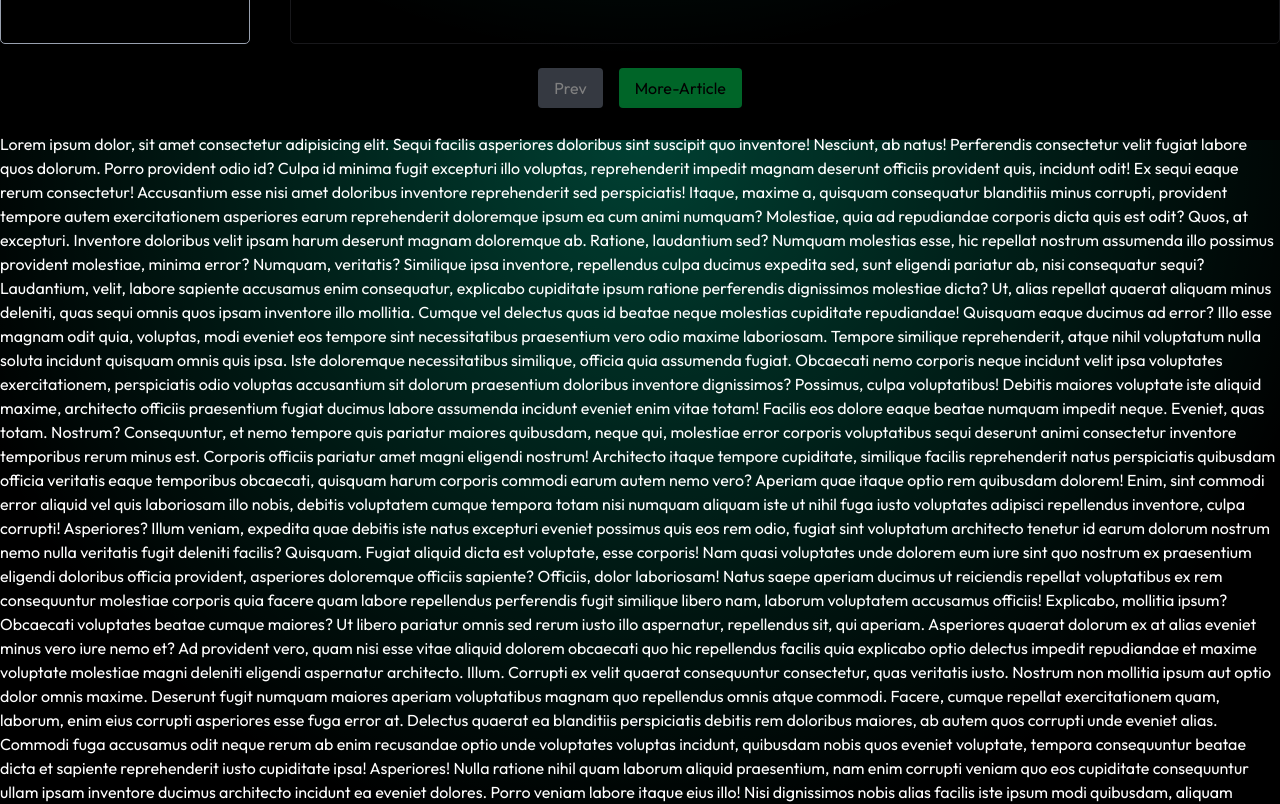
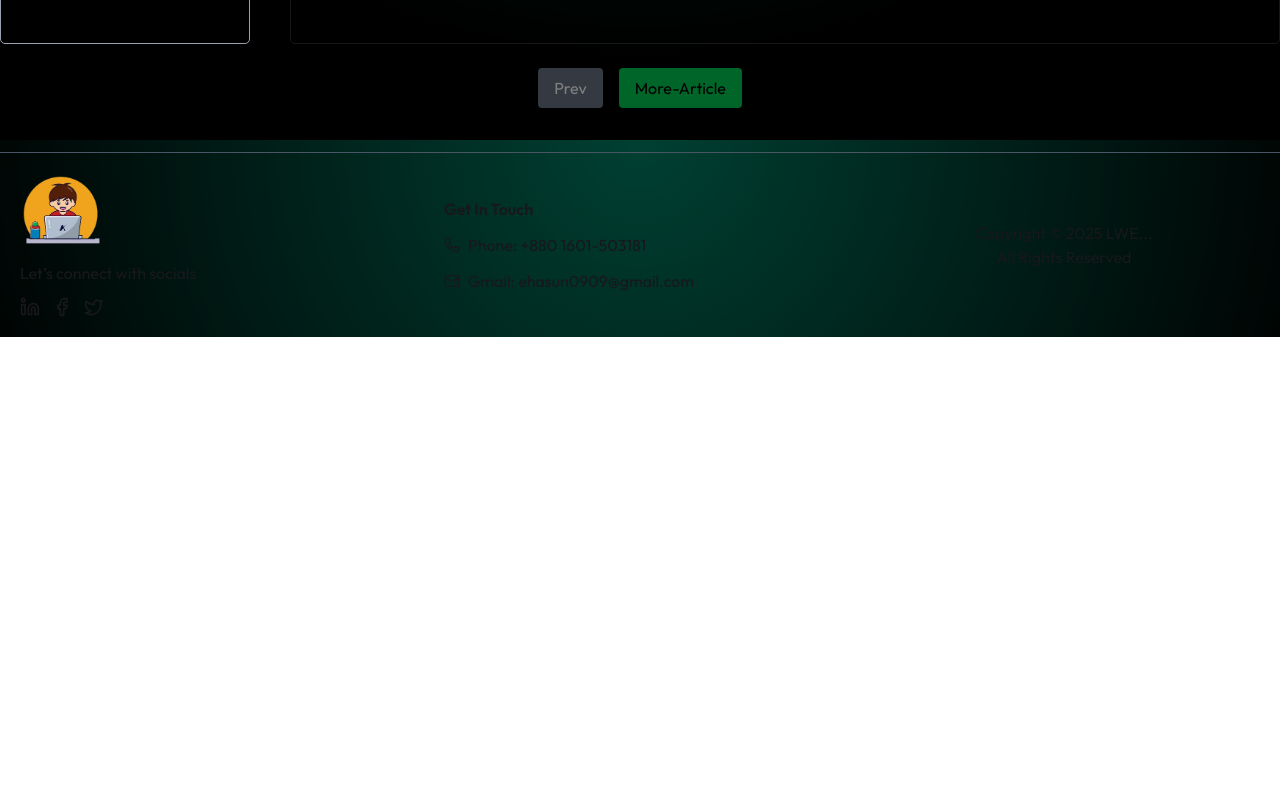
Before and after one commit to ehasun15019/Learn-With-Ehasun, a Next.js app: page /Articles in a window 1280 px wide. Shown: the part 660-1464 px from the top of the page. After the commit the page ends 997 px from the top, so only its background shows below. Built offline with nearby package versions, Linux system fonts and the light colour scheme.

Commit message:
agian test

```diff
--- a/src/app/Articles/page.jsx
+++ b/src/app/Articles/page.jsx
@@ -9,111 +9,6 @@ export default function Articles() {
 
       {/* Tabs */}
       <TabsArticle />
-
-      {/* test */}
-      <p className="text-white">
-        Lorem ipsum dolor, sit amet consectetur adipisicing elit. Sequi facilis
-        asperiores doloribus sint suscipit quo inventore! Nesciunt, ab natus!
-        Perferendis consectetur velit fugiat labore quos dolorum. Porro
-        provident odio id? Culpa id minima fugit excepturi illo voluptas,
-        reprehenderit impedit magnam deserunt officiis provident quis, incidunt
-        odit! Ex sequi eaque rerum consectetur! Accusantium esse nisi amet
-        doloribus inventore reprehenderit sed perspiciatis! Itaque, maxime a,
-        quisquam consequatur blanditiis minus corrupti, provident tempore autem
-        exercitationem asperiores earum reprehenderit doloremque ipsum ea cum
-        animi numquam? Molestiae, quia ad repudiandae corporis dicta quis est
-        odit? Quos, at excepturi. Inventore doloribus velit ipsam harum deserunt
-        magnam doloremque ab. Ratione, laudantium sed? Numquam molestias esse,
-        hic repellat nostrum assumenda illo possimus provident molestiae, minima
-        error? Numquam, veritatis? Similique ipsa inventore, repellendus culpa
-        ducimus expedita sed, sunt eligendi pariatur ab, nisi consequatur sequi?
-        Laudantium, velit, labore sapiente accusamus enim consequatur, explicabo
-        cupiditate ipsum ratione perferendis dignissimos molestiae dicta? Ut,
-        alias repellat quaerat aliquam minus deleniti, quas sequi omnis quos
-        ipsam inventore illo mollitia. Cumque vel delectus quas id beatae neque
-        molestias cupiditate repudiandae! Quisquam eaque ducimus ad error? Illo
-        esse magnam odit quia, voluptas, modi eveniet eos tempore sint
-        necessitatibus praesentium vero odio maxime laboriosam. Tempore
-        similique reprehenderit, atque nihil voluptatum nulla soluta incidunt
-        quisquam omnis quis ipsa. Iste doloremque necessitatibus similique,
-        officia quia assumenda fugiat. Obcaecati nemo corporis neque incidunt
-        velit ipsa voluptates exercitationem, perspiciatis odio voluptas
-        accusantium sit dolorum praesentium doloribus inventore dignissimos?
-        Possimus, culpa voluptatibus! Debitis maiores voluptate iste aliquid
-        maxime, architecto officiis praesentium fugiat ducimus labore assumenda
-        incidunt eveniet enim vitae totam! Facilis eos dolore eaque beatae
-        numquam impedit neque. Eveniet, quas totam. Nostrum? Consequuntur, et
-        nemo tempore quis pariatur maiores quibusdam, neque qui, molestiae error
-        corporis voluptatibus sequi deserunt animi consectetur inventore
-        temporibus rerum minus est. Corporis officiis pariatur amet magni
-        eligendi nostrum! Architecto itaque tempore cupiditate, similique
-        facilis reprehenderit natus perspiciatis quibusdam officia veritatis
-        eaque temporibus obcaecati, quisquam harum corporis commodi earum autem
-        nemo vero? Aperiam quae itaque optio rem quibusdam dolorem! Enim, sint
-        commodi error aliquid vel quis laboriosam illo nobis, debitis voluptatem
-        cumque tempora totam nisi numquam aliquam iste ut nihil fuga iusto
-        voluptates adipisci repellendus inventore, culpa corrupti! Asperiores?
-        Illum veniam, expedita quae debitis iste natus excepturi eveniet
-        possimus quis eos rem odio, fugiat sint voluptatum architecto tenetur id
-        earum dolorum nostrum nemo nulla veritatis fugit deleniti facilis?
-        Quisquam. Fugiat aliquid dicta est voluptate, esse corporis! Nam quasi
-        voluptates unde dolorem eum iure sint quo nostrum ex praesentium
-        eligendi doloribus officia provident, asperiores doloremque officiis
-        sapiente? Officiis, dolor laboriosam! Natus saepe aperiam ducimus ut
-        reiciendis repellat voluptatibus ex rem consequuntur molestiae corporis
-        quia facere quam labore repellendus perferendis fugit similique libero
-        nam, laborum voluptatem accusamus officiis! Explicabo, mollitia ipsum?
-        Obcaecati voluptates beatae cumque maiores? Ut libero pariatur omnis sed
-        rerum iusto illo aspernatur, repellendus sit, qui aperiam. Asperiores
-        quaerat dolorum ex at alias eveniet minus vero iure nemo et? Ad
-        provident vero, quam nisi esse vitae aliquid dolorem obcaecati quo hic
-        repellendus facilis quia explicabo optio delectus impedit repudiandae et
-        maxime voluptate molestiae magni deleniti eligendi aspernatur
-        architecto. Illum. Corrupti ex velit quaerat consequuntur consectetur,
-        quas veritatis iusto. Nostrum non mollitia ipsum aut optio dolor omnis
-        maxime. Deserunt fugit numquam maiores aperiam voluptatibus magnam quo
-        repellendus omnis atque commodi. Facere, cumque repellat exercitationem
-        quam, laborum, enim eius corrupti asperiores esse fuga error at.
-        Delectus quaerat ea blanditiis perspiciatis debitis rem doloribus
-        maiores, ab autem quos corrupti unde eveniet alias. Commodi fuga
-        accusamus odit neque rerum ab enim recusandae optio unde voluptates
-        voluptas incidunt, quibusdam nobis quos eveniet voluptate, tempora
-        consequuntur beatae dicta et sapiente reprehenderit iusto cupiditate
-        ipsa! Asperiores! Nulla ratione nihil quam laborum aliquid praesentium,
-        nam enim corrupti veniam quo eos cupiditate consequuntur ullam ipsam
-        inventore ducimus architecto incidunt ea eveniet dolores. Porro veniam
-        labore itaque eius illo! Nisi dignissimos nobis alias facilis iste ipsum
-        modi quibusdam, aliquam aperiam quo veritatis, assumenda sit error illum
-        in esse praesentium. Omnis odit reprehenderit amet optio ab beatae quia
-        numquam corrupti. Cumque assumenda ut debitis, sed, doloribus adipisci
-        at architecto, aliquid dolorum quaerat repellat aperiam qui ab! Illo
-        voluptatum fuga illum repellendus ducimus, natus dicta ipsam ea suscipit
-        neque, temporibus voluptates? Quod nemo adipisci dolores! Facere ut,
-        magni atque sequi quam amet! Id quaerat maxime illum, ad minus
-        aspernatur repudiandae quasi harum delectus cum ratione amet ipsa
-        aliquid recusandae nostrum doloremque! Natus, autem cum dolorum fuga
-        repellendus tempora maxime temporibus vitae facere officiis blanditiis
-        explicabo porro dignissimos aperiam, perspiciatis itaque, aspernatur
-        error facilis? Maiores animi tempora enim? Labore, ducimus ratione!
-        Dolores! Commodi ad voluptatibus nihil animi tenetur error ab maiores
-        maxime at sit exercitationem dolore veritatis tempora fuga quae atque
-        placeat optio voluptates, architecto laboriosam neque cumque. Eius
-        officiis atque doloremque. Doloremque dolore magnam maiores, sapiente
-        delectus iusto veniam tempora at autem similique cupiditate fugiat.
-        Repellendus eveniet tempora dolor autem quidem? Fuga numquam expedita
-        voluptatum error alias minus similique? Quaerat, eum. Accusamus
-        corporis, enim natus veritatis iure, eligendi officiis consectetur
-        tenetur dolorum quis aliquam eos nostrum aliquid alias commodi
-        architecto! Itaque dolore perspiciatis quibusdam fuga adipisci
-        laudantium quam placeat nostrum cumque? Quaerat tempora ad
-        necessitatibus illo, reprehenderit aspernatur veritatis doloribus
-        obcaecati impedit et cumque nisi eos laboriosam molestias soluta
-        inventore omnis neque optio ea, vitae corrupti autem officiis! Quos,
-        eligendi praesentium! Eligendi eius aperiam impedit nisi nemo
-        necessitatibus, corrupti labore, totam fuga eaque incidunt optio illo
-        harum, ipsum ipsam dolorum est possimus aut tenetur quos illum. Fuga
-        corrupti illum vitae et.
-      </p>
     </div>
   );
 }
```
